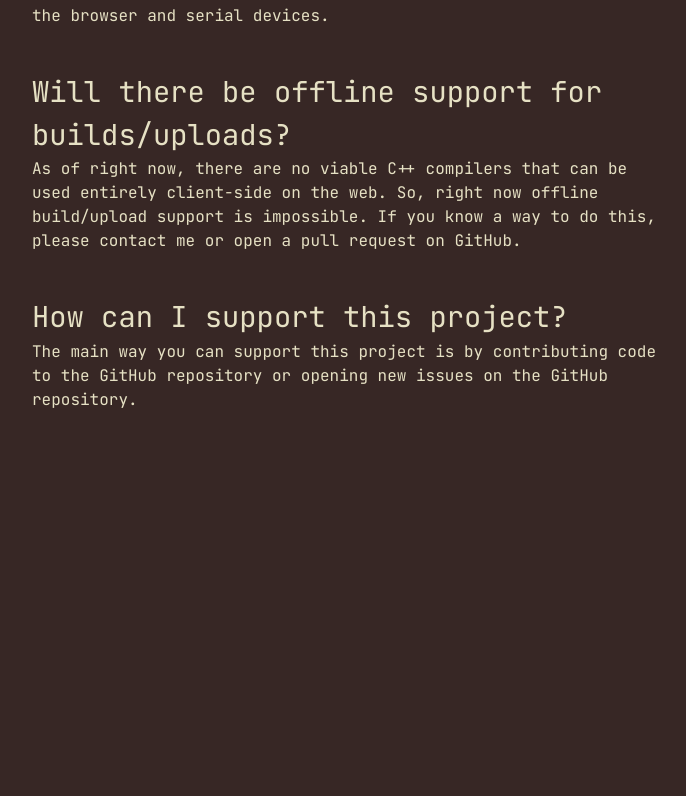
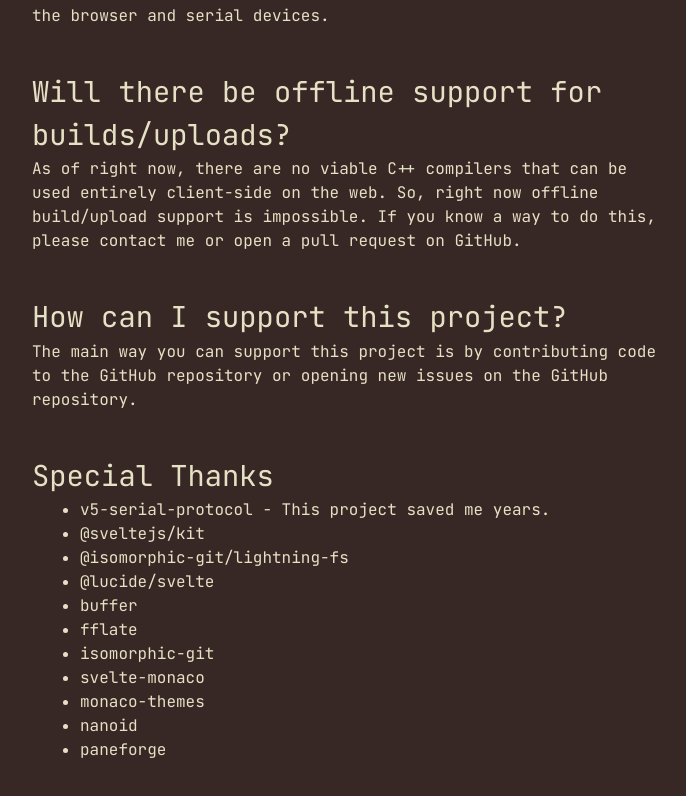
Before and after one commit to Qainguin/amperage, a SvelteKit app: page /faq in a window 1280 px wide. Shown: the part 1202-1998 px from the top of the page, without its empty margins (288-974 px from the left). Before the commit the page ends 1678 px from the top, so only its background shows below. Built offline with nearby package versions, Linux system fonts and the light colour scheme.

Commit message:
Prerender FAQ & Add Special Thanks

```diff
--- a/src/routes/faq/+page.svelte
+++ b/src/routes/faq/+page.svelte
@@ -88,8 +88,49 @@
     <h2>How can I support this project?</h2>
     <p>
       The main way you can support this project is by contributing code to the
-      GitHub repository or opening new issues on the <a href="https://github.com/Qainguin/amperage">GitHub</a> repository.
+      GitHub repository or opening new issues on the <a
+        href="https://github.com/Qainguin/amperage">GitHub</a
+      > repository.
     </p>
+
+    <h2>Special Thanks</h2>
+    <ul class="list-disc ml-12">
+      <li>
+        <div class="flex flex-row">
+          <a href="https://github.com/lemlib/v5-serial-protocol"
+            >v5-serial-protocol</a
+          >
+
+          &nbsp;- This project saved me years.
+        </div>
+      </li>
+      <li>
+        <a href="https://www.npmjs.com/package/@sveltejs/kit">@sveltejs/kit</a>
+      </li>
+      <li>
+        <a href="https://www.npmjs.com/package/@isomorphic-git/lightning-fs"
+          >@isomorphic-git/lightning-fs</a
+        >
+      </li>
+      <li>
+        <a href="https://www.npmjs.com/package/@lucide/svelte">@lucide/svelte</a
+        >
+      </li>
+      <li><a href="https://www.npmjs.com/package/buffer">buffer</a></li>
+      <li><a href="https://www.npmjs.com/package/fflate">fflate</a></li>
+      <li>
+        <a href="https://www.npmjs.com/package/isomorphic-git">isomorphic-git</a
+        >
+      </li>
+      <li>
+        <a href="https://www.npmjs.com/package/svelte-monaco">svelte-monaco</a>
+      </li>
+      <li>
+        <a href="https://www.npmjs.com/package/monaco-themes">monaco-themes</a>
+      </li>
+      <li><a href="https://www.npmjs.com/package/nanoid">nanoid</a></li>
+      <li><a href="https://www.npmjs.com/package/paneforge">paneforge</a></li>
+    </ul>
   </div>
 </main>
 
--- /dev/null
+++ b/src/routes/faq/+page.ts
@@ -0,0 +1 @@
+export const prerender = true;
```
